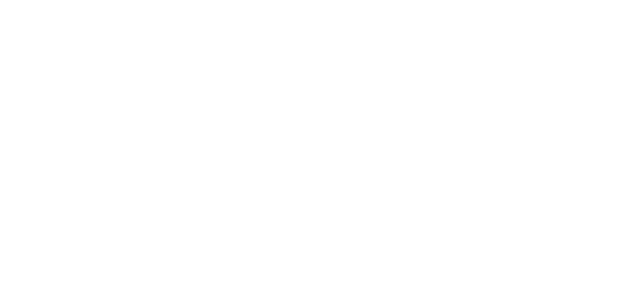
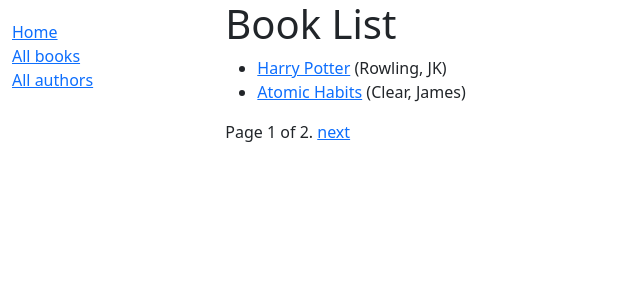
Before and after one commit to haseenanissar/Locallibrary, a Django app: page /catalog/books/ in a window 1280 px wide. Before the commit the part shown is empty. Shown: the top 300 px of the page, without its empty margins (0-640 px from the left). Run offline with Django 4.2, Linux system fonts and the light colour scheme; data comes from the database, SQL or seed files in the repository.

Commit message:
generic list and detailed view

```diff
--- a/catalog/templates/base_generic.html
+++ b/catalog/templates/base_generic.html
@@ -16,12 +16,31 @@
       {% block sidebar %}
         <ul class="sidebar-nav">
           <li><a href="{% url 'index' %}">Home</a></li>
-          <li><a href="">All books</a></li>
-          <li><a href="">All authors</a></li>
+          <li><a href="{% url 'books' %}">All books</a></li>
+          <li><a href="{% url 'authors' %}">All authors</a></li>
         </ul>
      {% endblock %}
       </div>
-      <div class="col-sm-10 ">{% block content %}{% endblock %}</div>
+      <div class="col-sm-10 ">{% block content %}{% endblock %}
+        {% block pagination %}
+    {% if is_paginated %}
+        <div class="pagination">
+            <span class="page-links">
+                {% if page_obj.has_previous %}
+                    <a href="{{ request.path }}?page={{ page_obj.previous_page_number }}">previous</a>
+                {% endif %}
+                <span class="page-current">
+                    Page {{ page_obj.number }} of {{ page_obj.paginator.num_pages }}.
+                </span>
+                {% if page_obj.has_next %}
+                    <a href="{{ request.path }}?page={{ page_obj.next_page_number }}">next</a>
+                {% endif %}
+            </span>
+        </div>
+    {% endif %}
+  {% endblock %}
+
+      </div>
     </div>
   </div>
 </body>
--- a/catalog/templates/catalog/book_list.html
+++ b/catalog/templates/catalog/book_list.html
@@ -0,0 +1,16 @@
+{% extends "base_generic.html" %}
+
+{% block content %}
+  <h1>Book List</h1>
+  {% if book_list %}
+  <ul>
+    {% for book in book_list %}
+      <li>
+        <a href="{{ book.get_absolute_url }}">{{ book.title }}</a> ({{book.author}})
+      </li>
+    {% endfor %}
+  </ul>
+  {% else %}
+    <p>There are no books in the library.</p>
+  {% endif %}
+{% endblock %}
--- a/catalog/urls.py
+++ b/catalog/urls.py
@@ -7,4 +7,6 @@
        path('', views.index, name = 'index'),
        path('books/', views.BookListView.as_view(), name='books'),
        path('book/<int:pk>', views.BookDetailView.as_view(), name='book-detail'),
+       path('authors/', views.AuthorListView.as_view(), name='authors'),
+    path('author/<int:pk>', views.AuthorDetailView.as_view(), name='author-detail'),
 ]
--- a/catalog/views.py
+++ b/catalog/views.py
@@ -17,7 +17,7 @@
     # The 'all()' is implied by default.
     num_authors = Author.objects.count()
     num_genres = Genre.objects.count()
-    num_searchbook = Book.objects.filter(title="war").count()
+    num_searchbook = Book.objects.filter(title__icontains="Harry").count()
 
     context = {
         'num_books': num_books,
@@ -33,6 +33,14 @@
 
 class BookListView(generic.ListView):
     model = Book
+    paginate_by = 2
+
+class AuthorListView(generic.ListView):
+    model = Author
+    paginate_by = 2
 
 class BookDetailView(generic.DetailView):
     model = Book
+
+class AuthorDetailView(generic.DetailView):
+    model = Author
--- a/locallibrary/urls.py
+++ b/locallibrary/urls.py
@@ -10,4 +10,5 @@
     path('admin/', admin.site.urls),
     path('catalog/', include('catalog.urls')),
     path('', RedirectView.as_view(url='catalog/')),
-] + static(settings.STATIC_URL, document_root=settings.STATIC_ROOT)
+    path('accounts/', include('django.contrib.auth.urls')),
+] # + static(settings.STATIC_URL, document_root=settings.STATIC_ROOT)
```
Also changed, not shown: catalog/templates/catalog/author_list.html (added, +16 -0 lines), catalog/templates/catalog/author_detail.html (added), 1 other file.
